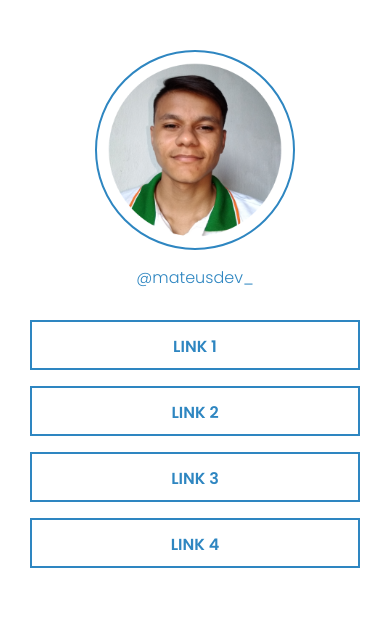
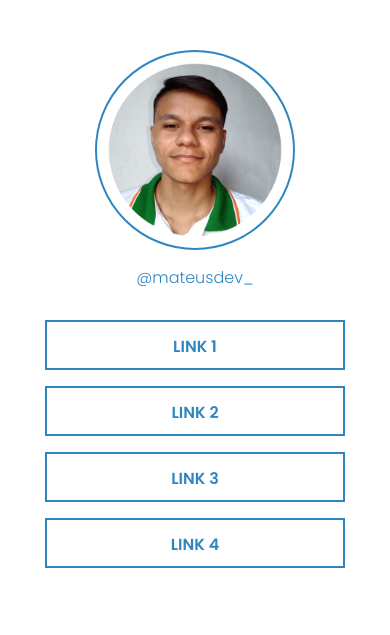
Before and after one commit to mateussdev/social-tree, a plain HTML site: page index.html in a window 390 px wide. Shown: the top 635 px of the page. Drawn offline with Linux system fonts and the light colour scheme.

Commit message:
Social Tree
slightly decrease the width of links for screens smaller than 600px

```diff
--- a/style.css
+++ b/style.css
@@ -67,3 +67,16 @@ a:hover{
     gap: 30px;
     margin-bottom: 30px;
 }
+
+@media only screen and (max-width: 600px) {
+    #links a{
+        width: 300px;
+        height: 50px;
+        border: 2px solid #2E86C1;
+        color: #2E86C1;
+        text-align: center;
+        text-transform: uppercase;
+        font-weight: 600;
+        padding-top: 12px;
+    }
+}
```
